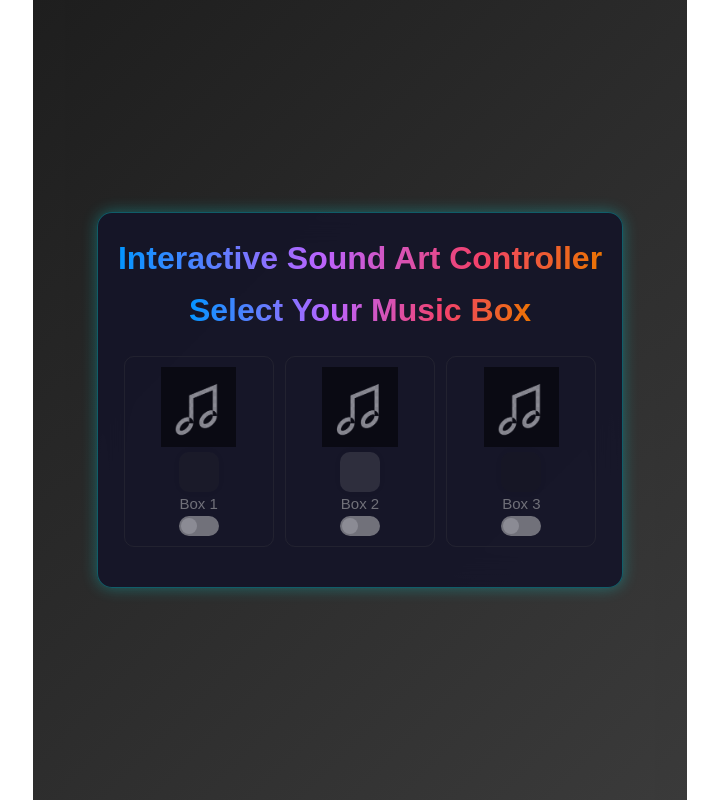
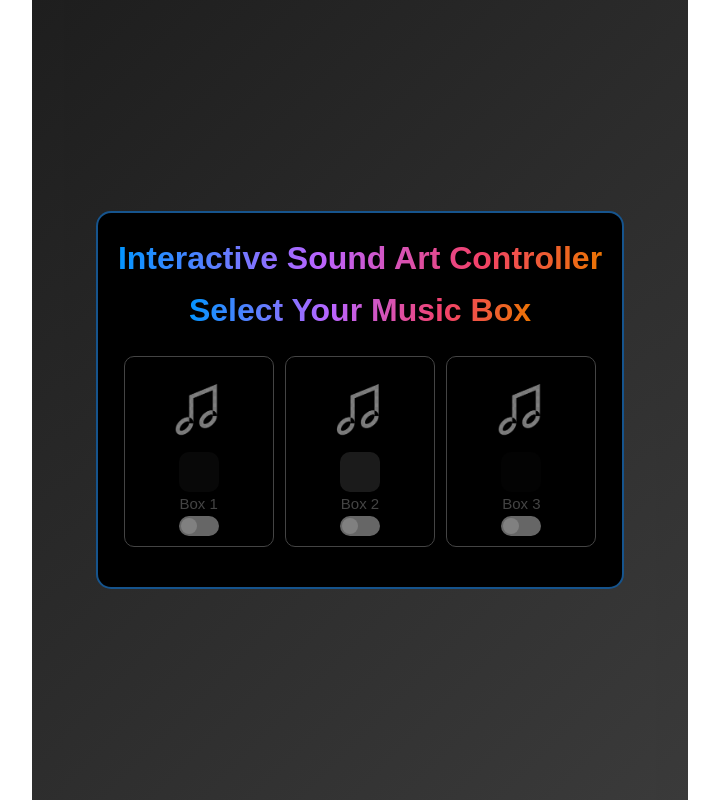
Before and after one commit to vives-project-xp/PX4-Interactive-Sound-Art, a Vue app in the folder interface/frontend/: page / in a window 1280 px wide. Shown: the whole page, without its empty margins (280-999 px from the left). Built offline with nearby package versions, Linux system fonts and the light colour scheme; no server answers.

Commit message:
update colors frontend

```diff
--- a/interface/frontend/src/components/MusicBoxSelector.vue
+++ b/interface/frontend/src/components/MusicBoxSelector.vue
@@ -117,16 +117,15 @@ export default {
   max-width: 800px;
   margin: 0 auto;
   text-align: center;
-  background: 	#141428e6;
+  background: 	#000;
   padding: 20px;
   border-radius: 15px;
   backdrop-filter: blur(15px);
-  color: #0ff;
+  color: #2997ff;;
   display: flex;
   justify-content: flex-start;
-  border: 1px solid #00ffff4d;
+  border: 2px solid #2998ff8d;
   font-family: 'Orbitron', sans-serif;
-  box-shadow: 0 0 15px #00ffff4d;
 }
 
 /* h1, h2 {
@@ -164,23 +163,22 @@ h1, h2 {
   flex-direction: column;
   align-items: center;
   justify-content: space-between;
-  background: #ffffff1a;
   position: relative;
   overflow: hidden;
   width: 150px;
-  border: 1px solid #ff00ff80;
+  border: 1px solid #a972ff;
   transition: all 0.3s ease;
 }
 
 .music-box:hover {
   transform: scale(1.05);
-  box-shadow: 0 0 15px #ff00ffb3;
+  box-shadow: 0 0 15px #a972ff;
 }
 
 /* Selected Box */
 .music-box.selected {
   transform: scale(1.1);
-  box-shadow: 0 0 20px 5px #ff00ffb3; /* Neon Glow when selected */
+  box-shadow: 0 0 20px 5px #a972ff; /* Neon Glow when selected */
 }
 
 /* Greyed Out Effect */
@@ -275,10 +273,11 @@ h1, h2 {
 .effect-dropdown {
   width: 100%;
   padding: 10px;
-  border-radius: 5px;
-  background: #133e7c;
+  border-radius: 10px;
+  background-color: #2998ff42;
   color: #fff;
   font-size: 1em;
+  border: 5px
 }
 
 /* Confirm Button */
@@ -286,7 +285,7 @@ button {
   margin-top: 20px;
   padding: 12px 20px;
   border: none;
-  background: #ea00d9;
+  background: #2998ff42;
   color: white;
   cursor: pointer;
   border-radius: 10px;
@@ -296,6 +295,6 @@ button {
 }
 
 button:hover {
-  background: #711c91;
+  background: #a872ffcf;;
 }
 </style>
```
